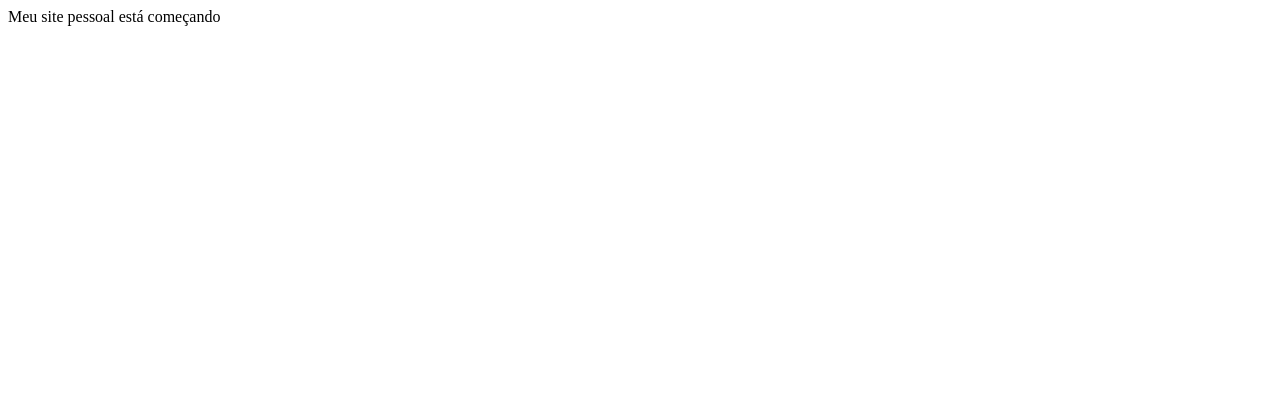
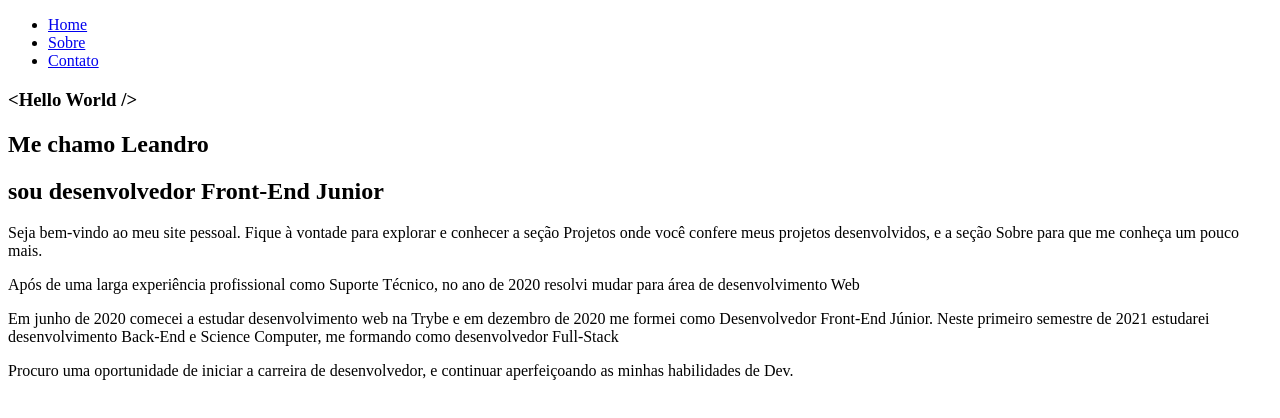
Before and after one commit to LeandroFeitozaGnu/LeandroFeitozaGnu.github.io, a React (Create React App) app: page / in a window 1280 px wide. Shown: the top 418 px of the page. Built offline with nearby package versions, Linux system fonts and the light colour scheme.

Commit message:
Terminado a parte de apesentação

```diff
--- a/src/App.js
+++ b/src/App.js
@@ -1,9 +1,40 @@
 
 function App() {
   return (
-    <section>
-      <span>Meu site pessoal está começando</span>
-    </section>
+    <>
+      <header>
+        <ul>
+          <li>
+            <a href="...">Home</a>
+          </li>
+          <li>
+            <a href="...">Sobre</a>
+          </li>
+          <li>
+            <a href="...">Contato</a>
+          </li>
+        </ul>
+      </header>
+      <section>
+        <h3>{'<Hello World />'}</h3>
+        <h1> Me chamo Leandro</h1>
+        <h2>sou desenvolvedor Front-End Junior</h2>
+      </section>
+      <section>
+        <p>
+          Seja bem-vindo ao meu site pessoal. Fique à vontade para explorar e conhecer a seção Projetos onde você confere meus projetos desenvolvidos, e a seção Sobre para que me conheça um pouco mais.
+        </p>
+        <p>
+          Após de uma larga experiência profissional como Suporte Técnico, no ano de 2020 resolvi mudar para área de desenvolvimento Web
+        </p>
+        <p>
+          Em junho de 2020 comecei a estudar desenvolvimento web na Trybe e em dezembro de 2020 me formei como Desenvolvedor Front-End Júnior. Neste primeiro semestre de 2021 estudarei desenvolvimento Back-End e Science Computer, me formando como desenvolvedor Full-Stack
+        </p>
+        <p>
+          Procuro uma oportunidade de iniciar a carreira de desenvolvedor, e continuar aperfeiçoando as minhas habilidades de Dev.
+        </p>
+      </section>
+    </>
   );
 }
 
```
Also changed, not shown: 1 other file (tests, documents, lock files or other folders).
